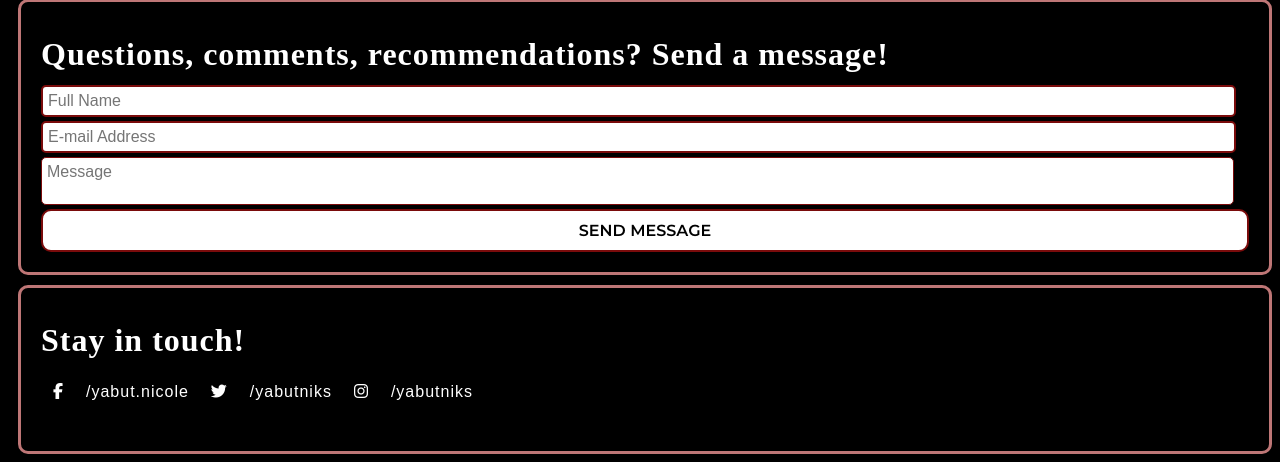
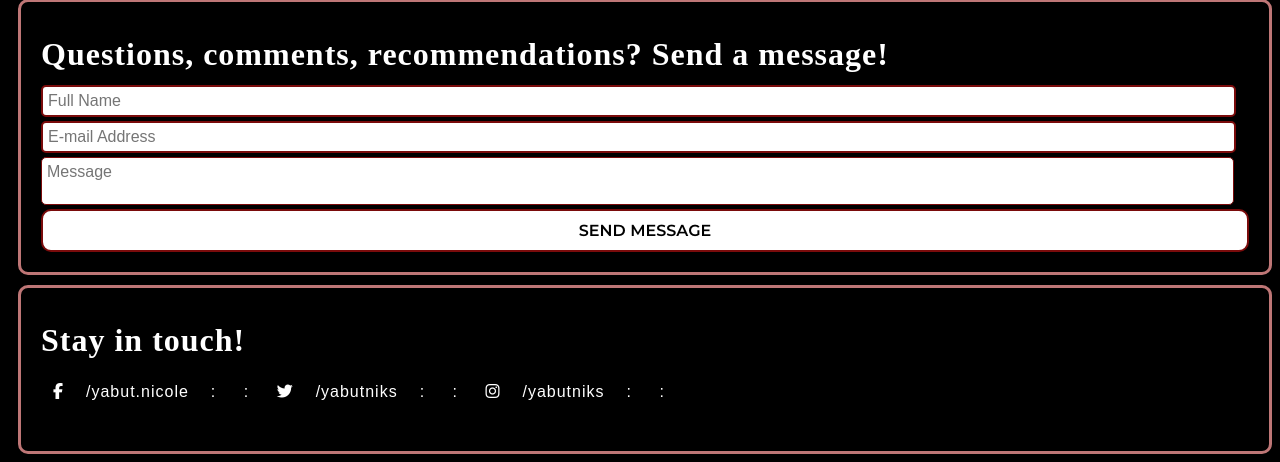
Before and after one commit to nikkieyabut/portfolio, a PHP site: page /contact.html in a window 1280 px wide. Shown: the part 727-1189 px from the top of the page. Run offline with PHP 8.4, Linux system fonts and the light colour scheme; some libraries are stand-ins or nearby versions; some web fonts are replaced.

Commit message:
modified:   CSS/stylesheet.css 	modified:   contact.html

```diff
--- a/CSS/stylesheet.css
+++ b/CSS/stylesheet.css
@@ -190,7 +190,7 @@ button:hover {
 
 /************** CONTACT PAGE CONTAINER 1 (FORM) **********************/
 
-.contact-input input {
+input {
 	font-family: "Helvetica";
 	font-size: 16px;
 	width: 98%;
@@ -203,7 +203,7 @@ button:hover {
 	margin-bottom: 4px;
 }
 
-.contact-input textarea {
+textarea {
 	font-family: "Helvetica";
 	font-size: 16px;
 	width: 98%;
--- a/contact.html
+++ b/contact.html
@@ -48,7 +48,7 @@
 
 <!------------------ MESSAGE BOX------------------>
 
-<div class="containing contact-input">
+<div class="containing">
 	<h1>Questions, comments, recommendations? Send a message!</h1>
 	<form action="under-construction.html">
 		<input type="text" name="first_name" id="first_name" placeholder="Full Name" required="1">
@@ -69,14 +69,22 @@
 			<td><div class="contact-logo"><i class="fab fa-facebook-f"></i></div></td>
 			<td><a href="http://facebook.com/yabut.nicole" title="Visit nikkie's Facebook account">/yabut.nicole</td>
 
+			<td>:&nbsp;</td>
+			<td>:&nbsp;</td>
+
 			<!----------- TWITTER ---------->
 			<td><div class="contact-logo"><i class="fab fa-twitter"></i></div></td>
 			<td><a href="http://twitter.com/yabutniks" title="Visit nikkie's Twitter account">/yabutniks</a></td>
+
+			<td>:&nbsp;</td>
+			<td>:&nbsp;</td>
 
 			<!----------- INSTAGRAM ---------->
 			<td><div class="contact-logo"><i class="fab fa-instagram"></i></div></td>
 			<td><a href="http://instagram.com/yabutniks" title="Visit nikkie's Instagram account">/yabutniks</a></td>
 
+			<td>:&nbsp;</td>
+			<td>:&nbsp;</td>
 		</tr>
 	</table>
 	&nbsp;
```
